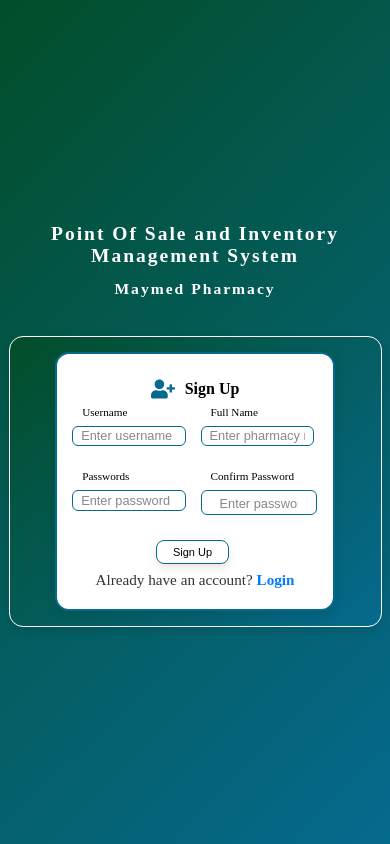
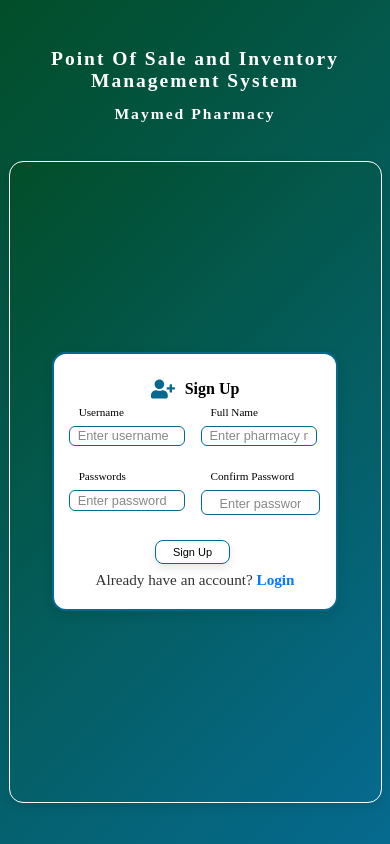
Before and after one commit to pharmacysystem950-hub/noorhayapharmacysystem, a React (Create React App) app: page /signup in a window 390 px wide. Built offline with nearby package versions, Linux system fonts and the light colour scheme.

Commit message:
make ui responsive in all size of screens

```diff
--- a/src/styles/SignUpPage.css
+++ b/src/styles/SignUpPage.css
@@ -12,8 +12,8 @@
 .signup-row {
   width: 40%;
   max-width: 1200px;
-  height: 90%;
-  max-height: 600px;
+  height: 95%;
+  max-height: 620px;
   display: flex;
   margin-top: 5px;
   margin-bottom: 10px;
@@ -56,7 +56,7 @@
     box-shadow: 0 4px 12px rgba(0, 0, 0, 0.1); /* subtle shadow */
     text-align: center;
     margin: 5px;
-    width: 70%;
+    width: 72%;
     max-width: 850px;
     height:68%;
     max-height: 750px;                  /* center headings/text */
@@ -398,13 +398,12 @@ input[type="password"]::placeholder {
 @media (max-width: 1000px) {
   .signup-row {
     width: 90%;
-    height: auto;
     flex-direction: column;
     padding: 10px;
   }
 
   .signup-count {
-    width: 70%;
+    width: 72%;
     height: auto;
     max-height: none;
     padding: 10px 15px;
```
